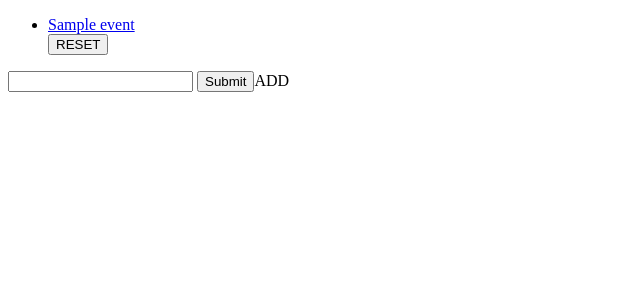
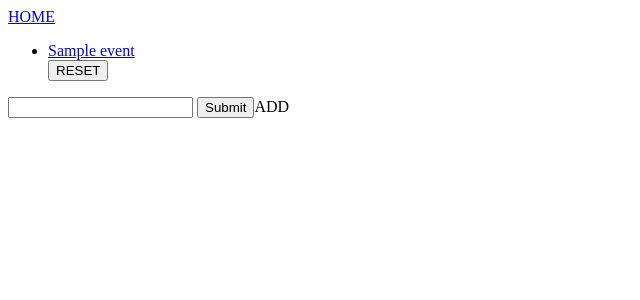
Before and after one commit to spncrlkt/counter, a Django app: page /counter/ in a window 1280 px wide. Shown: the top 300 px of the page, without its empty margins (0-640 px from the left). Run offline with Django 3.2, Linux system fonts and the light colour scheme; tables that the repository leaves empty hold one stand-in row (values such as "Sample post"); some libraries are stand-ins or nearby versions.

Commit message:
Add home link

```diff
--- a/templates/base.html
+++ b/templates/base.html
@@ -12,6 +12,7 @@
 
 <body>
 <div id="content">
+    <a href="/counter/"> HOME </a>
     {% block content %}{% endblock %}
 </div>
 </body>
```
